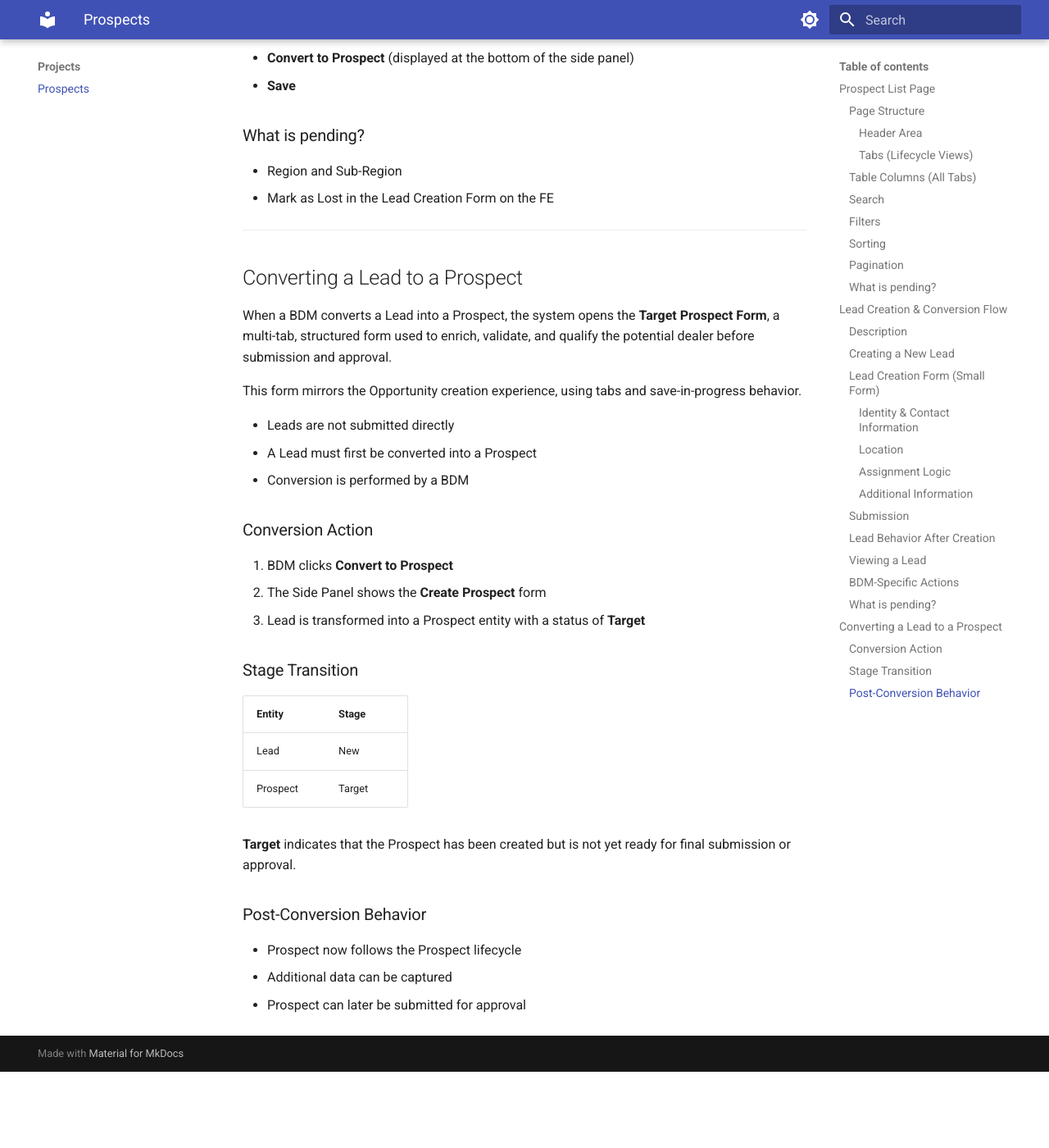
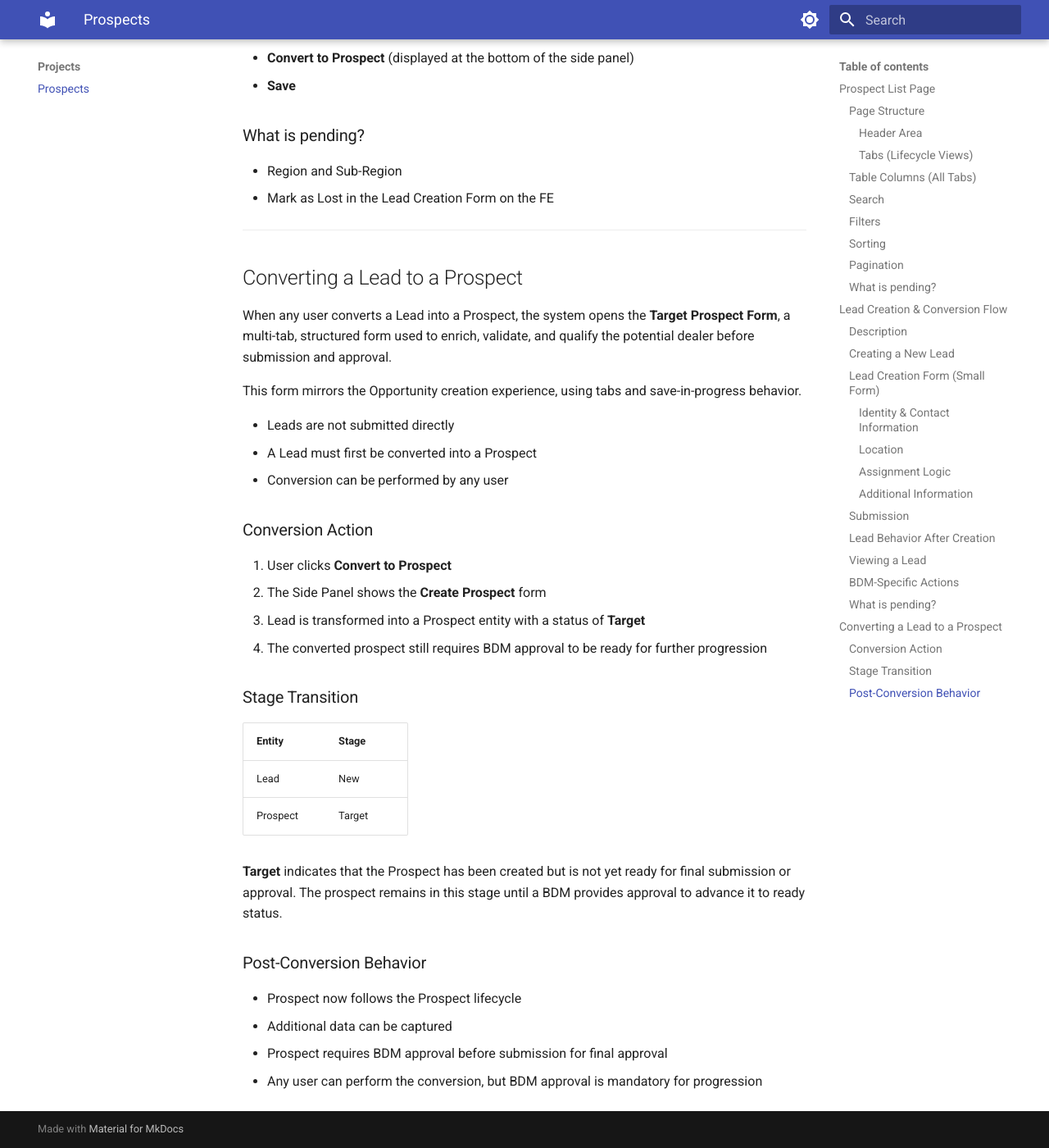
Before and after one commit to MuhammadJunieITG/DocUpdater, an MkDocs documentation site: the page built from docs/projects/prospects.md, in a window 1280 px wide and 1400 px high, scrolled down 4656 px. Shown: the whole window at 82% size. Built offline with MkDocs 1.6.1 and Material for MkDocs 9.7.7, drawn with Linux system fonts in a browser that asks for light colours; before the commit the page ends 5963 px from its top, so only the background shows below that.

Commit message:
docs: update docs/projects/prospects.md from sprint null

```diff
--- a/docs/projects/prospects.md
+++ b/docs/projects/prospects.md
@@ -176,19 +176,20 @@
 
 ## Converting a Lead to a Prospect
 
-When a BDM converts a Lead into a Prospect, the system opens the **Target Prospect Form**, a multi-tab, structured form used to enrich, validate, and qualify the potential dealer before submission and approval.
+When any user converts a Lead into a Prospect, the system opens the **Target Prospect Form**, a multi-tab, structured form used to enrich, validate, and qualify the potential dealer before submission and approval.
 
 This form mirrors the Opportunity creation experience, using tabs and save-in-progress behavior.
 
 - Leads are not submitted directly
 - A Lead must first be converted into a Prospect
-- Conversion is performed by a BDM
+- Conversion can be performed by any user
 
 ### Conversion Action
 
-1. BDM clicks **Convert to Prospect**
+1. User clicks **Convert to Prospect**
 2. The Side Panel shows the **Create Prospect** form
 3. Lead is transformed into a Prospect entity with a status of **Target**
+4. The converted prospect still requires BDM approval to be ready for further progression
 
 ### Stage Transition
 
@@ -197,10 +198,11 @@
 | Lead | New |
 | Prospect | Target |
 
-**Target** indicates that the Prospect has been created but is not yet ready for final submission or approval.
+**Target** indicates that the Prospect has been created but is not yet ready for final submission or approval. The prospect remains in this stage until a BDM provides approval to advance it to ready status.
 
 ### Post-Conversion Behavior
 
 - Prospect now follows the Prospect lifecycle
 - Additional data can be captured
-- Prospect can later be submitted for approval
+- Prospect requires BDM approval before submission for final approval
+- Any user can perform the conversion, but BDM approval is mandatory for progression
```
